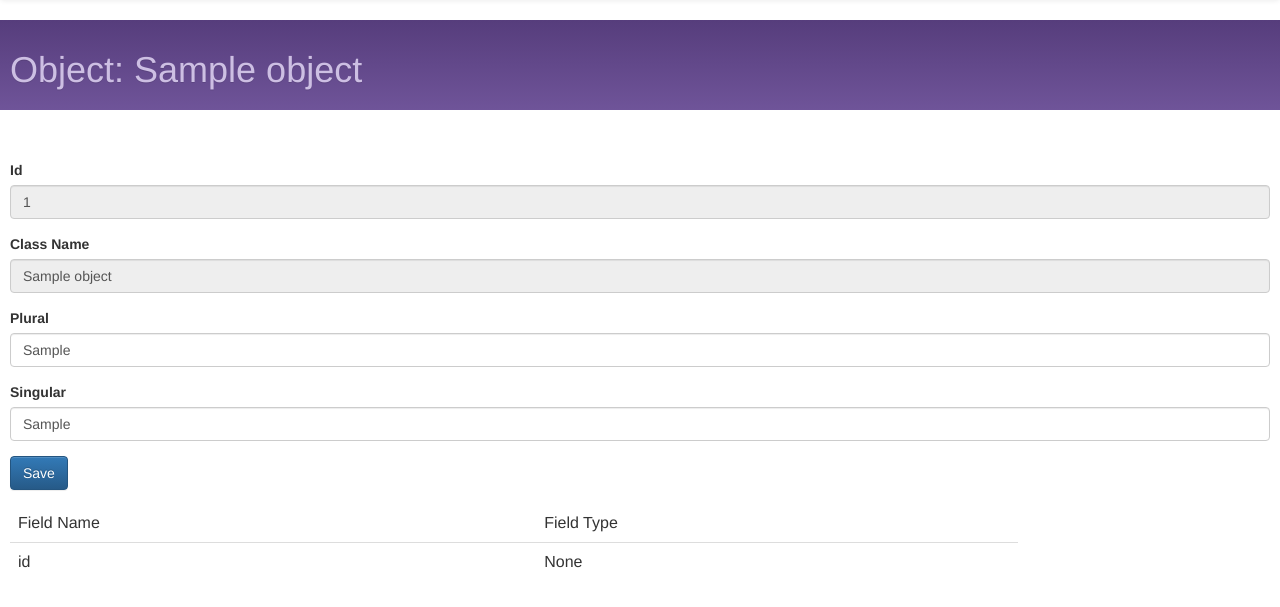
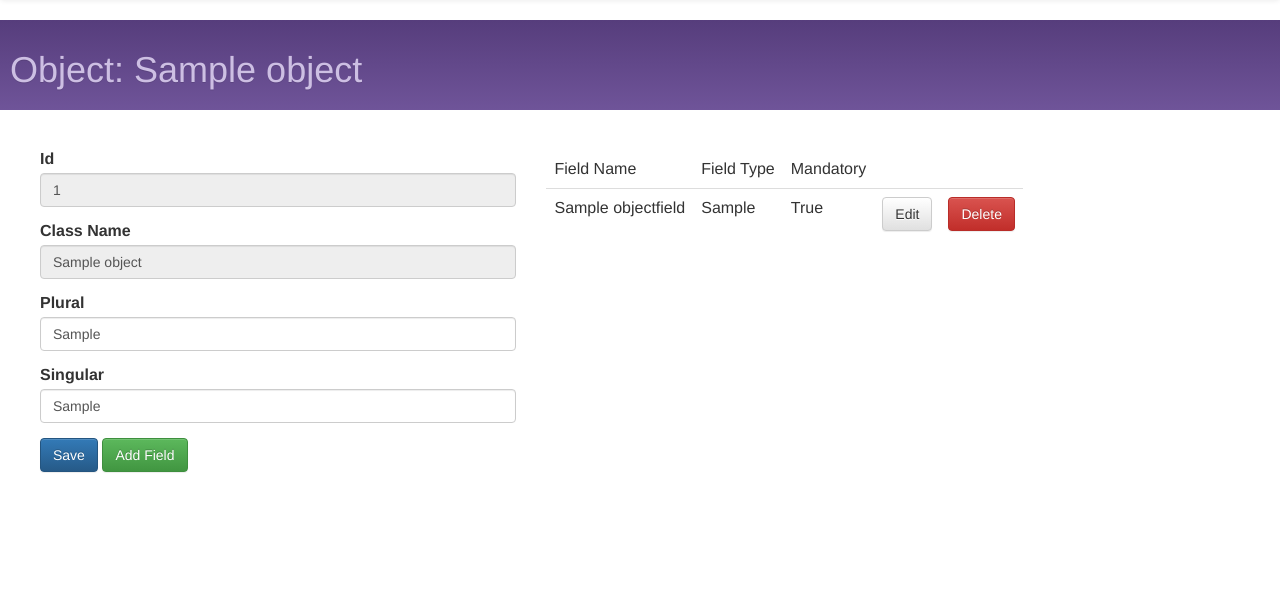
Before and after one commit to gonzalo-sosa-rolon/flango, a Django app: page /flango/objects/edit/1/ in a window 1280 px wide. Shown: the part 52-659 px from the top of the page. Run offline with Django 3.2, Linux system fonts and the light colour scheme; tables that the repository leaves empty hold one stand-in row (values such as "Sample post"); some libraries are stand-ins or nearby versions.

Commit message:
fix in get class

```diff
--- a/src/flango_backend/models_factory.py
+++ b/src/flango_backend/models_factory.py
@@ -49,7 +49,10 @@ def get_type(field_type, field_aditional_info):
     elif (field_type == "TextField"):
         return models.TextField()
     elif (field_type == "ForeignKey"):
-        return models.ForeignKey(field_aditional_info)
+        if (field_aditional_info not in globals()):
+            globals()[field_aditional_info] = get_class(field_aditional_info)
+
+        return models.ForeignKey(str(field_aditional_info))
     elif (field_type == "DecimalField"):
         return models.DecimalField(max_digits=9, decimal_places=2)
     elif (field_type == "IntegerField"):
--- a/src/utils/views.py
+++ b/src/utils/views.py
@@ -310,20 +310,75 @@ class FormView(FlangoTemplateView):
 
         return context
 
-class FLangoEditObject(FormView):
+class FLangoEditObject(FlangoTemplateView):
     template_name = "flango_edit_object.html"
 
     def get_title(self):
         return self.args['cls'].title()
 
+    def get_fields(self):
+        result = []
+        fields = ObjectField.objects.filter(field_object__class_name__contains=str(self.class_name))
+
+        for f in fields:
+            result.append({'field_name': f.field_name,
+                          'field_type': f.field_type,
+                          'mandatory': f.mandatory})
+        return result
+
+    def get_field_input(self, field, value="", updateable=True):
+        name = django_util.get_field_name(field)
+        title = django_util.get_field_title(field)
+
+        if (django_util.is_primary_key(field) or not updateable):
+            return'<input type="TEXT" name="%s" value="%s" class="form-control" placeholder="%s" readonly/>' % (name, value, title)
+        else:
+            return'<input type="TEXT" id="%s" name="%s" value="%s" class="form-control" placeholder="%s"/>' % (name, name, value, title)
+
+    def get_form(self):
+
+        cls = "Object"
+
+        try:
+            ob_form = ObjectForm.objects.get(form_name=cls)
+            fields = ObjectFormField.objects.filter(form=ob_form).order_by('posicion')
+        except:
+            print ("Getting default form for class")
+            ob_form = ObjectForm.get_default_form(cls)
+            fields = ObjectFormField.get_default_fields(ob_form)
+
+        form = []
+        cls = get_class(cls)
+        instance = None
+
+        instance = cls.objects.get(pk=self.pk)
+
+        for f in fields:
+            field = django_util.get_field(cls, f.field_name)
+            value = ''
+            updateable = True
+
+            if (instance is not None):
+                value = django_util.get_value(instance, field)
+                updateable = f.updateable
+            field_type = django_util.get_field_type_title(field)
+            form.append({'title': django_util.get_field_title(field),
+                         'name': f.field_name,
+                         'type': field_type,
+                         'pk': f.pk,
+                         'input': self.get_field_input(field, value, updateable)})
+
+        return form
+
     def get_context_data(self, **kwargs):
-        kwargs['cls'] = 'object'
+        self.pk = int(kwargs['pk'])
+        self.obj_to_edit = Object.objects.get(pk=self.pk)
+        self.class_name = str(self.obj_to_edit.class_name)
         context = super(FLangoEditObject, self).get_context_data(**kwargs)
         self.args = kwargs
-        obj_to_edit = Object.objects.get(pk=kwargs['pk'])
-        class_name = str(obj_to_edit.class_name)
-        del self.args['pk']
-        context['class_fields'] = self.get_form(class_name)
-        context['title'] = class_name
+        context['class_fields'] = self.get_fields()
+        context['title'] = self.class_name
+        context["objects"] = self.get_objects()
+        context["form"] = self.get_form()
 
         return context
--- a/templates/flango_edit_object.html
+++ b/templates/flango_edit_object.html
@@ -25,8 +25,12 @@
 	<div style="padding:10px">
 
 
-	<br/><br/>
 
+	<table style="border-collapse: separate; border-spacing: 30px">
+
+	<tr>
+
+	<td valign="top" width="50%">
 	<form role="form" id="object_form">
 		{% csrf_token %}
 
@@ -38,9 +42,13 @@
 		{% endfor %}
 
 		 <button type="button" class="btn btn-primary" onclick="postForm();">Save</button>
+		 <button type="button" class="btn btn-success" onclick="edit('{{obj.pk}}')">Add Field</button>
 	</form>
 
-	<table class="table" style="width:80%;">
+	</td>
+
+	<td valign="top">
+	<table class="table">
 		<thead>
 		<tr>
 			<td>
@@ -50,20 +58,35 @@
 			<td>
 			Field Type
 			</td>
+
+			<td>
+			Mandatory
+			</td>
 		</tr>
 		</thead>
 
 		{% for field in class_fields %}
 			<tr>
 			<td>
-			{{ field.name }}
+			{{ field.field_name }}
 			</td>
 			<td>
-			{{ field.type }}
+			{{ field.field_type }}
+			</td>
+
+			<td>
+				{{ field.mandatory }}
+			</td>
+
+			<td>
+				<button type="button" class="btn btn-default" onclick="edit('{{obj.pk}}')">Edit</button>
+				<td><button type="button" class="btn btn-danger">Delete</button></td>
 			</td>
 			</tr>
 		{% endfor %}
-
+	</td>
+	</tr>
+	</table>
 	</div>
 
 {% endblock %}
```
Also changed, not shown: 3 other files.
